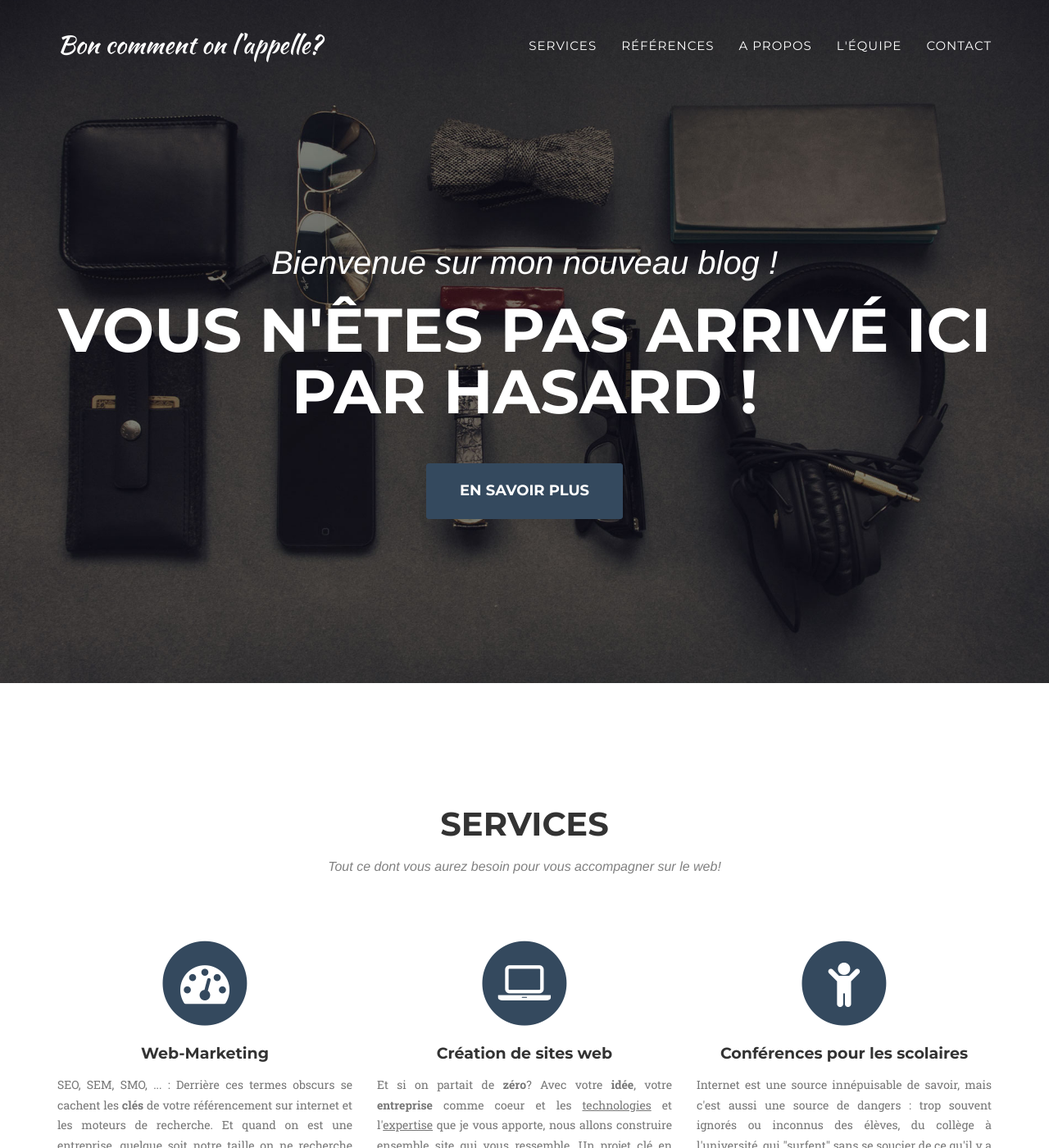
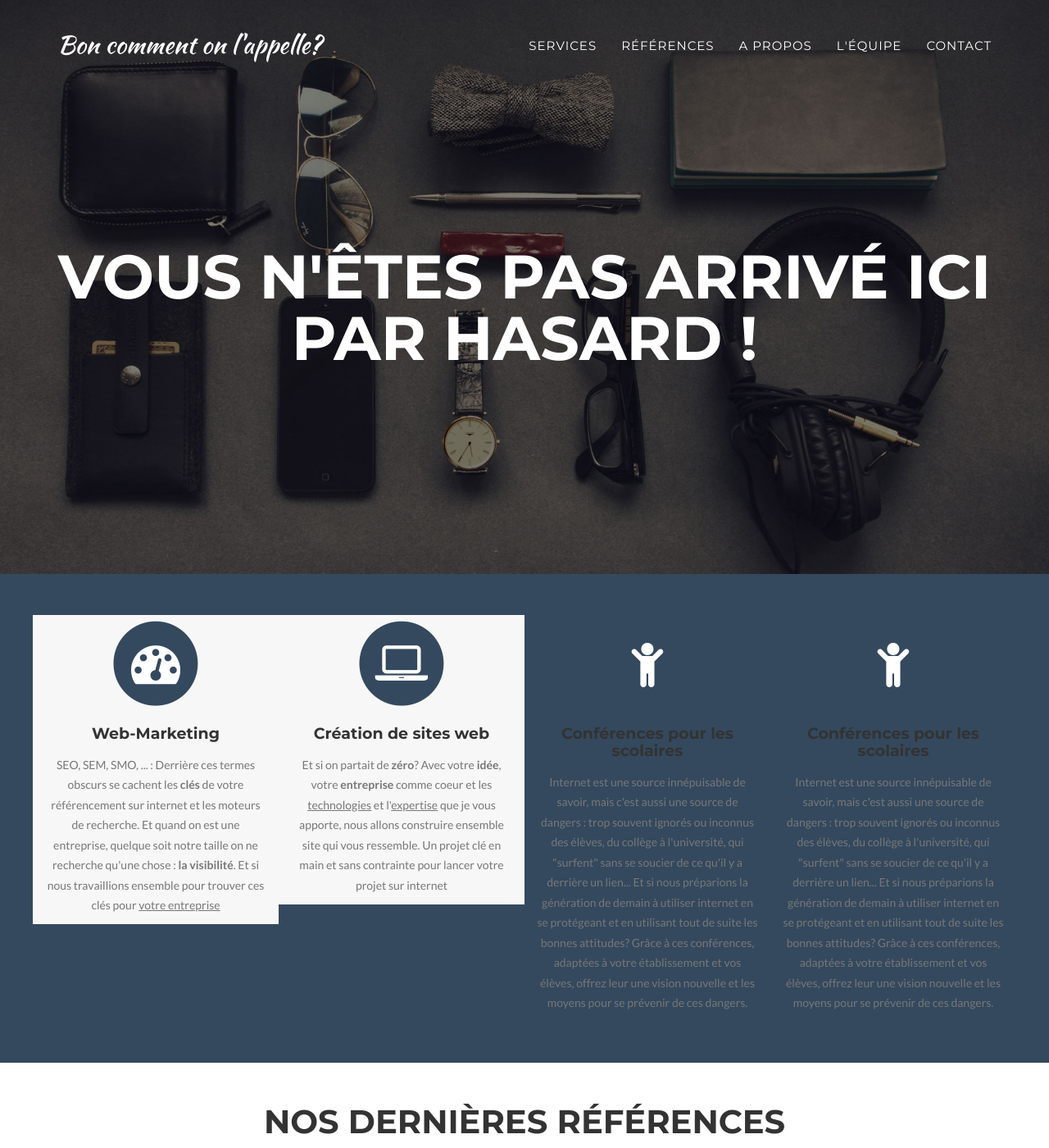
Before and after one commit to Bailed/bailed.github.io, a Jekyll site: the page built from index.html, in a window 1280 px wide and 1400 px high. Shown: the whole window at 82% size. Built offline with Jekyll 4.4.1, drawn with Linux system fonts in a browser that asks for light colours; some web fonts are replaced.

Commit message:
ajout services

```diff
--- a/_includes/header.html
+++ b/_includes/header.html
@@ -44,9 +44,7 @@
     <header>
         <div class="container">
             <div class="intro-text">
-                <div class="intro-lead-in">Bienvenue sur mon nouveau blog !</div>
                 <div class="intro-heading">Vous n'êtes pas arrivé ici par hasard !</div>
-                <a href="#services" class="page-scroll btn btn-xl">En savoir plus</a>
             </div>
         </div>
     </header>
--- a/_includes/portfolio_grid.html
+++ b/_includes/portfolio_grid.html
@@ -1,5 +1,5 @@
 <!-- Portfolio Grid Section -->
-    <section id="portfolio" class="bg-light-gray">
+    <section id="portfolio">
         <div class="container">
             <div class="row">
                 <div class="col-lg-12 text-center">
--- a/_includes/services.html
+++ b/_includes/services.html
@@ -1,14 +1,9 @@
 <!-- Services Section -->
-    <section id="services">
+    <section id="services" class="bg-blue">
         <div class="container">
             <div class="row">
-                <div class="col-lg-12 text-center">
-                    <h2 class="section-heading">Services</h2>
-                    <h3 class="section-subheading text-muted2">Tout ce dont vous aurez besoin pour vous accompagner sur le web!</h3>
-                </div>
-            </div>
             <div class="row text-center">
-                <div class="col-md-4">
+                <div class="col-md-3 bg-light-gray">
                    <span class="fa-stack fa-4x">
                             <i class="fa fa-circle fa-stack-2x text-primary"></i>
                             <i class="fa fa-tachometer fa-stack-1x fa-inverse"></i>
@@ -16,7 +11,7 @@
                         <h4 class="service-heading">Web-Marketing</h4>
                         <p class="text-muted">SEO, SEM, SMO, ... : Derrière ces termes obscurs se cachent les <b>clés</b> de votre référencement sur internet et les moteurs de recherche. Et quand on est une entreprise, quelque soit notre taille on ne recherche qu'une chose : <b>la visibilité</b>.  Et si nous travaillions ensemble pour trouver ces clés pour <u>votre entreprise</u></p>
                     </div>
-                <div class="col-md-4">
+                <div class="col-md-3 bg-light-gray">
                 <span class="fa-stack fa-4x">
                             <i class="fa fa-circle fa-stack-2x text-primary"></i>
                             <i class="fa fa-laptop fa-stack-1x fa-inverse"></i>
@@ -24,7 +19,15 @@
                         <h4 class="service-heading">Création de sites web</h4>
                         <p class="text-muted">Et si on partait de <b>zéro</b>? Avec votre <b>idée</b>, votre <b>entreprise</b> comme coeur et les <u>technologies</u> et l'<u>expertise</u> que je vous apporte, nous allons construire ensemble site qui vous ressemble. Un projet clé en main et sans contrainte pour lancer votre projet sur internet </p>
                     </div>
-                <div class="col-md-4">
+                <div class="col-md-3">
+                   <span class="fa-stack fa-4x">
+                            <i class="fa fa-circle fa-stack-2x text-primary"></i>
+                            <i class="fa fa-child fa-stack-1x fa-inverse"></i>
+                        </span>
+                        <h4 class="service-heading">Conférences pour les scolaires</h4>
+                        <p class="text-muted">Internet est une source innépuisable de savoir, mais c'est aussi une source de dangers : trop souvent ignorés ou inconnus des élèves, du collège à l'université, qui "surfent" sans se soucier de ce qu'il y a derrière un lien... Et si nous préparions la génération de demain à utiliser internet en se protégeant et en utilisant tout de suite les bonnes attitudes? Grâce à ces conférences, adaptées à votre établissement et vos élèves, offrez leur une vision nouvelle et les moyens pour se prévenir de ces dangers.</p>
+                    </div>
+                <div class="col-md-3">
                    <span class="fa-stack fa-4x">
                             <i class="fa fa-circle fa-stack-2x text-primary"></i>
                             <i class="fa fa-child fa-stack-1x fa-inverse"></i>
```
Also changed, not shown: _includes/css/agency.css (+7 -3 lines), 5 other files. Lines whose indentation alone changed are shown as unchanged.
